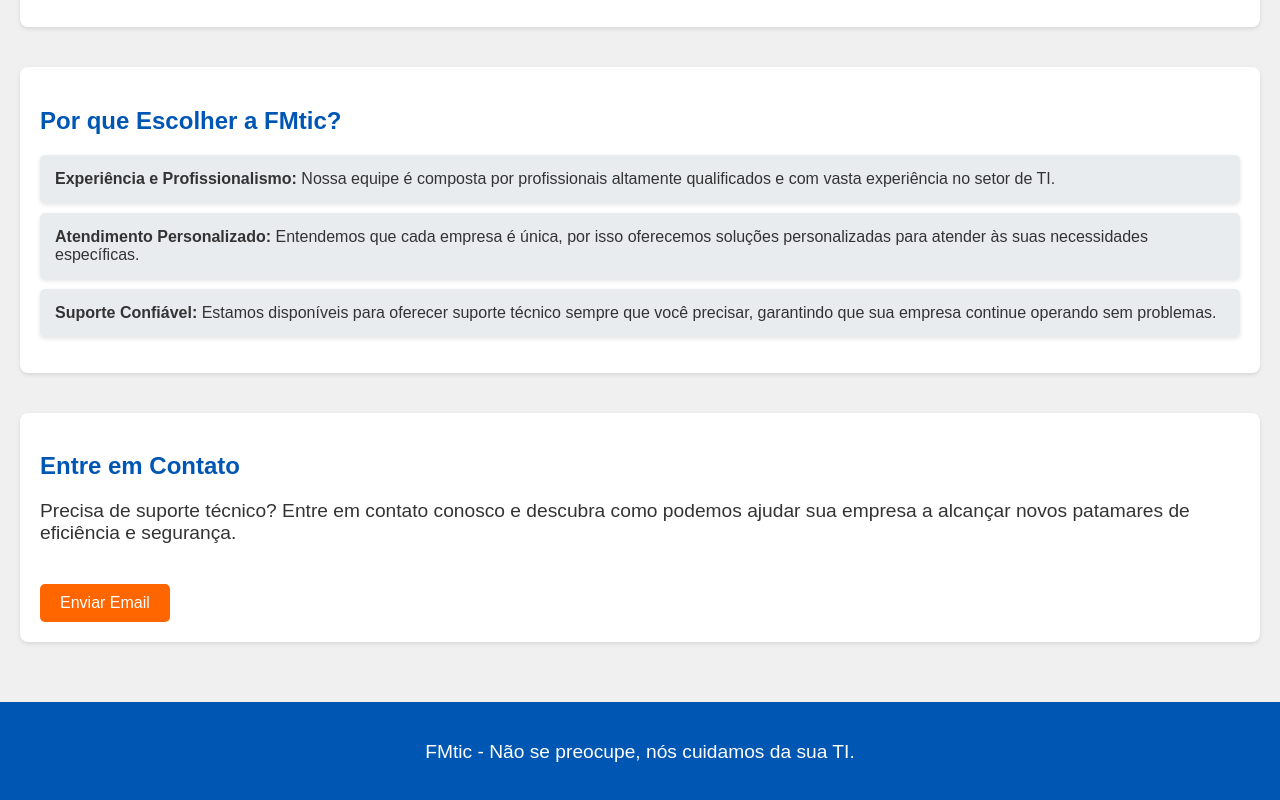
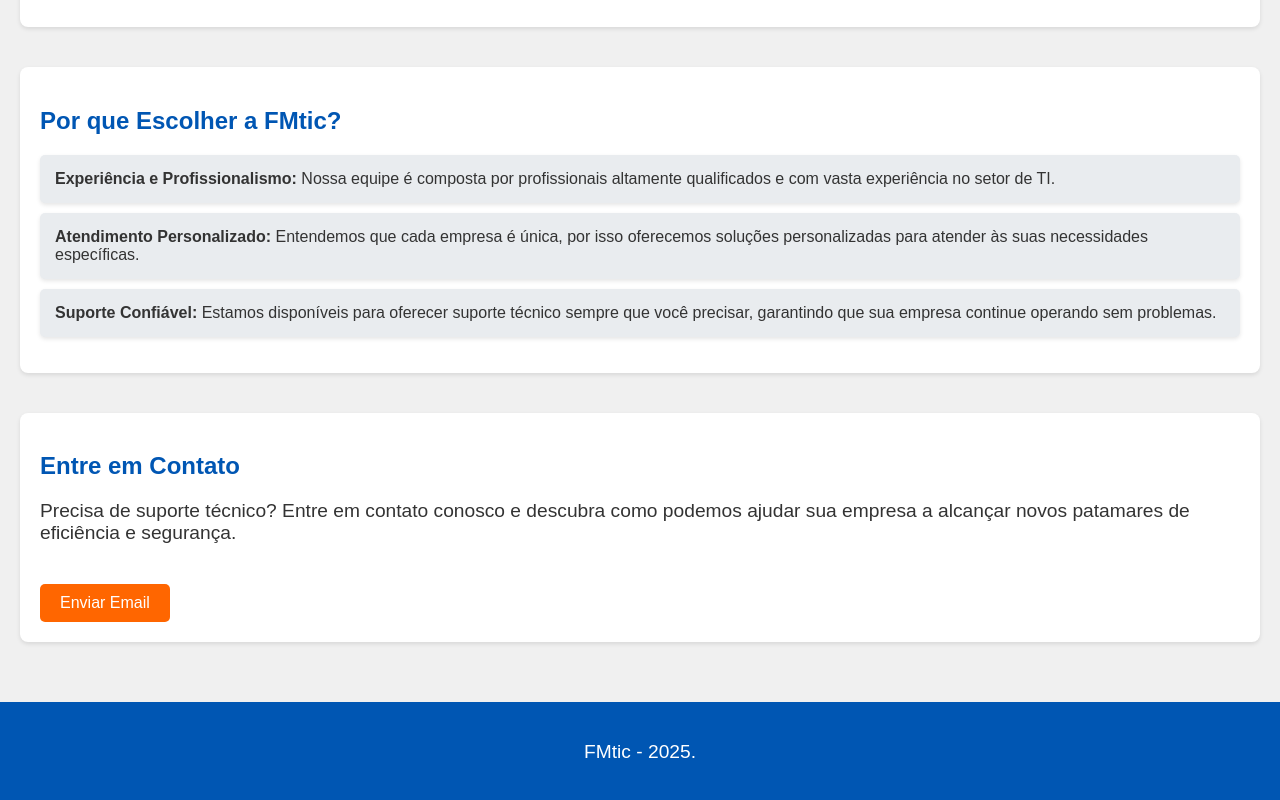
Before and after one commit to fmtic/site, a plain HTML site: page index.html in a window 1280 px wide. Shown: the part 910-1710 px from the top of the page. Drawn offline with Linux system fonts and the light colour scheme.

Commit message:
Update index.html

```diff
--- a/index.html
+++ b/index.html
@@ -43,7 +43,7 @@
         </section>
     </main>
     <footer>
-        <p>FMtic - Não se preocupe, nós cuidamos da sua TI.</p>
+        <p>FMtic - 2025.</p>
     </footer>
     <script src="fmtic.js"></script>
 </body>
```
